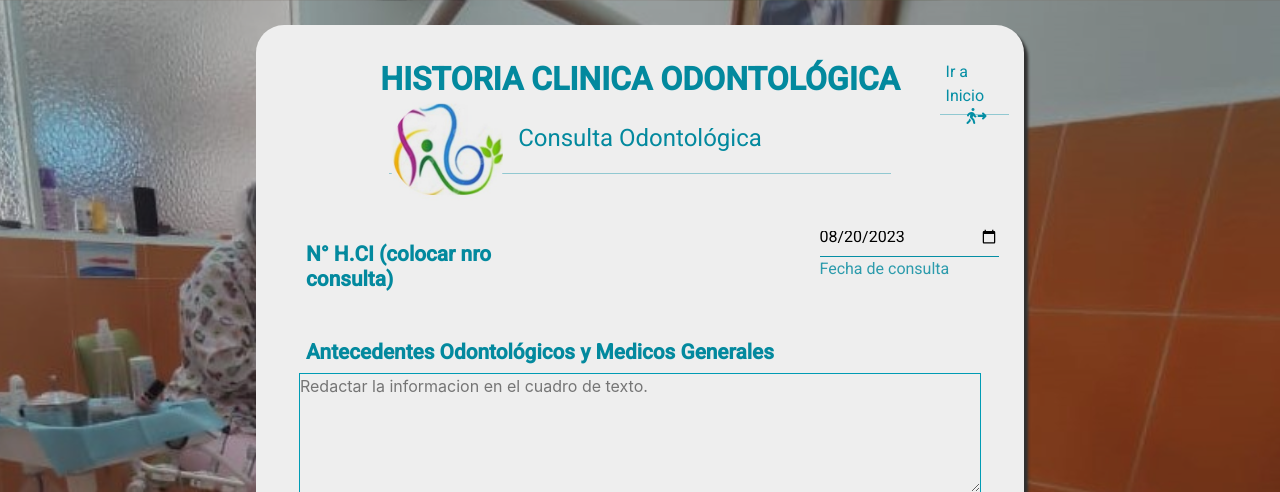
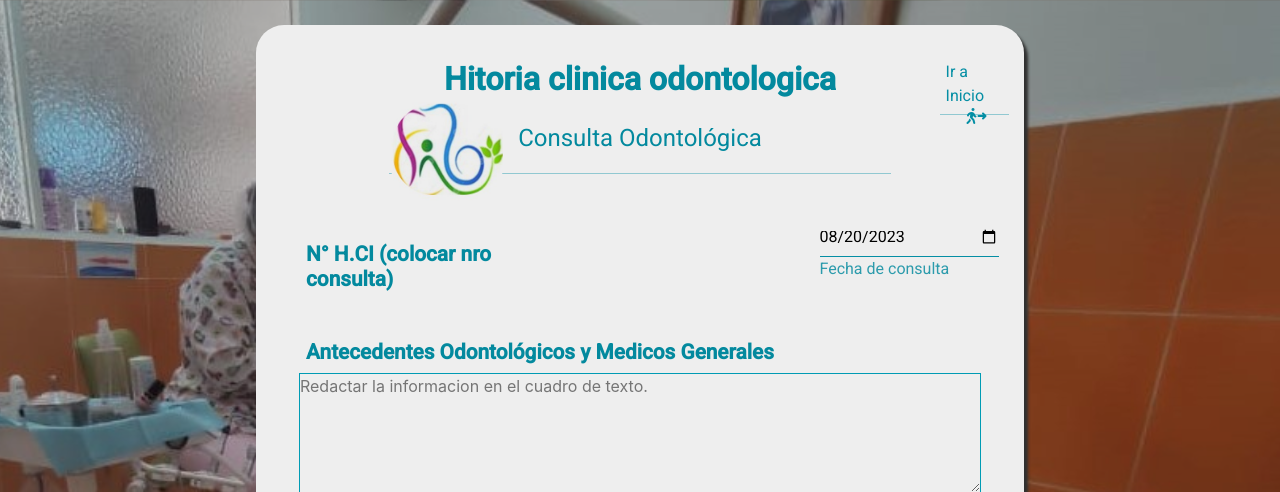
Before and after one commit to zoryGJ/OdontologicoEvastrid, a PHP site: page /Evastrid/f_consultas.php?cedulaPaciente=1 in a window 1280 px wide. Shown: the top 492 px of the page. Run offline with PHP 8.4, Linux system fonts and the light colour scheme; a user stored in the database is signed in; some libraries are stand-ins or nearby versions; some web fonts are replaced.

Commit message:
FIX[f_consultas]: Correcion de texto para h1

```diff
--- a/views/f_consultas.php
+++ b/views/f_consultas.php
@@ -19,7 +19,7 @@ $pacienteTrabajar = $_GET['cedulaPaciente'];
         </div>
 
         <div class="titulo-historia">
-            <h1>HISTORIA CLINICA ODONTOLÓGICA</h1>
+            <h1>Hitoria clinica odontologica</h1>
             <h3>Consulta Odontológica</h3>
 
         </div>
```
